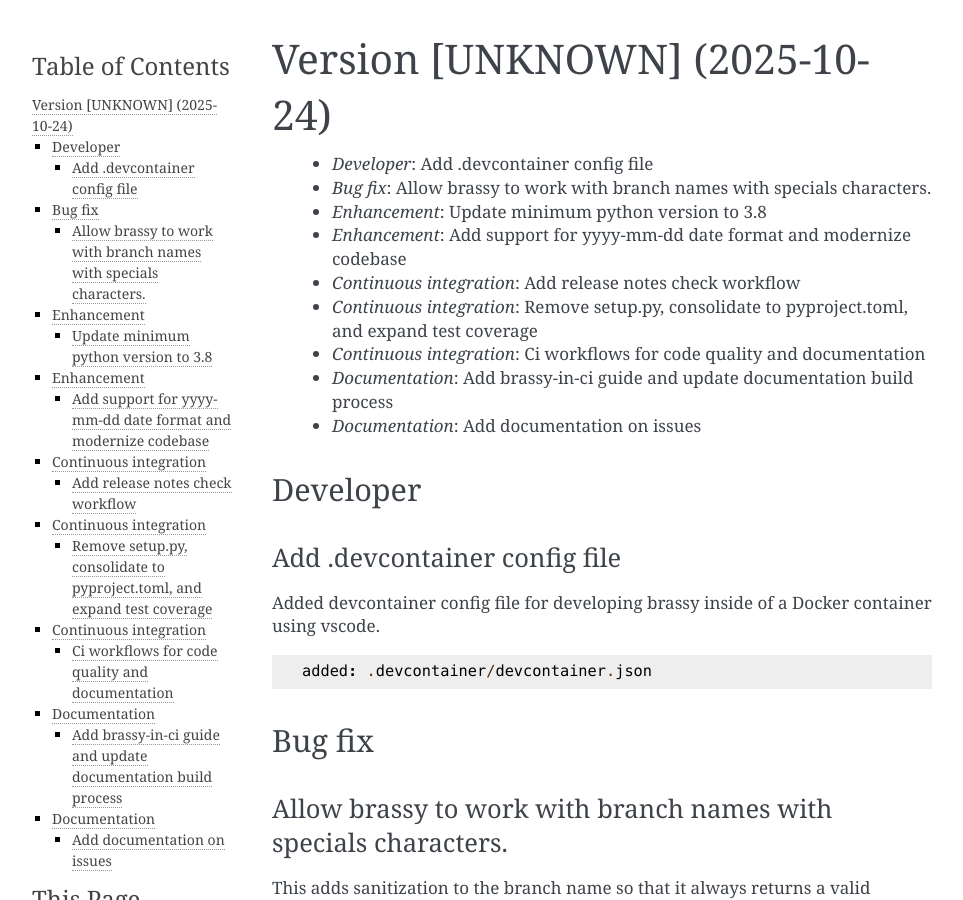
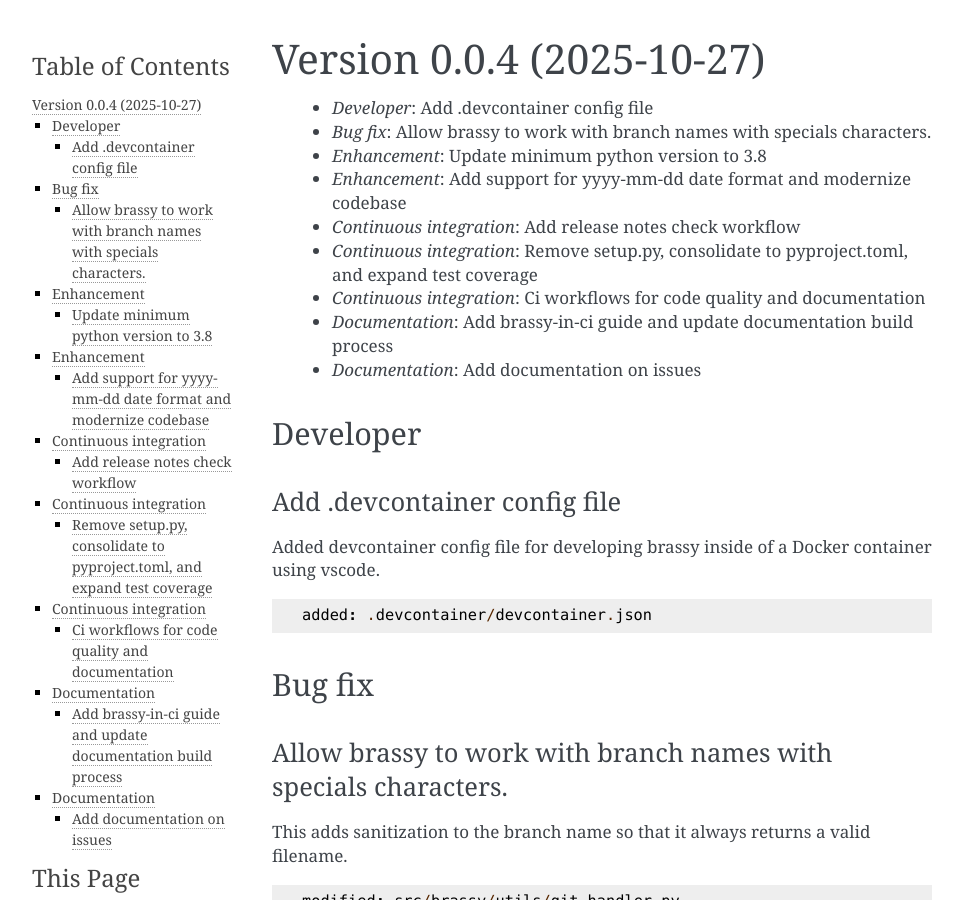
Before and after one commit to biosafetylvl5/brassy, a Sphinx documentation site: the page built from sphinx/source/releases/0.0.4.rst, in a window 1280 px wide and 900 px high. Shown: the whole window, without its empty margins (148-1111 px from the left). Built offline with Sphinx 7.4.7, drawn with Linux system fonts in a browser that asks for light colours.

Commit message:
Fix 0.0.4 release note

```diff
--- a/sphinx/source/releases/0.0.4.rst
+++ b/sphinx/source/releases/0.0.4.rst
@@ -1,5 +1,5 @@
-Version [UNKNOWN] (2025-10-24)
-******************************
+Version 0.0.4 (2025-10-27)
+**************************
 
  * *Developer*: Add .devcontainer config file
  * *Bug fix*: Allow brassy to work with branch names with specials characters.
--- a/sphinx/source/using-brassy.rst
+++ b/sphinx/source/using-brassy.rst
@@ -230,7 +230,6 @@
   related-issue:
     internal: "Brassy#0 - Fake issue as an example for change"
 
-
 Change YAML directory
 ---------------------
 
```
